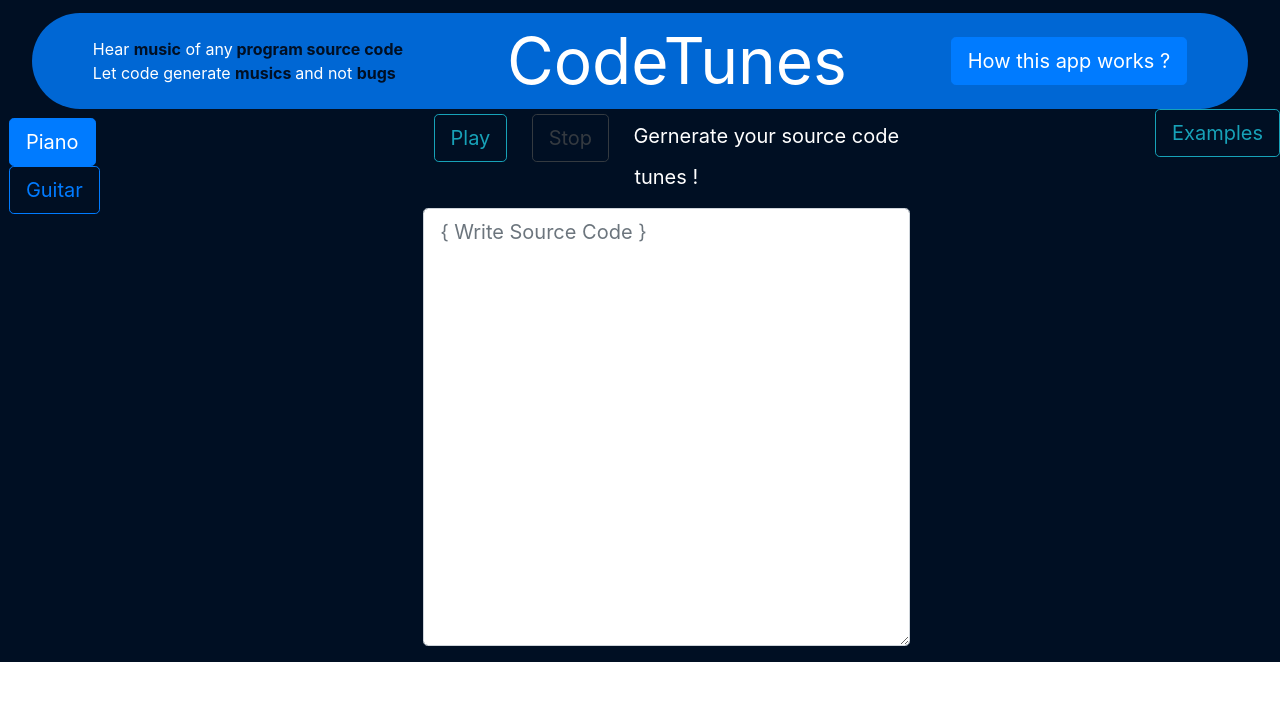
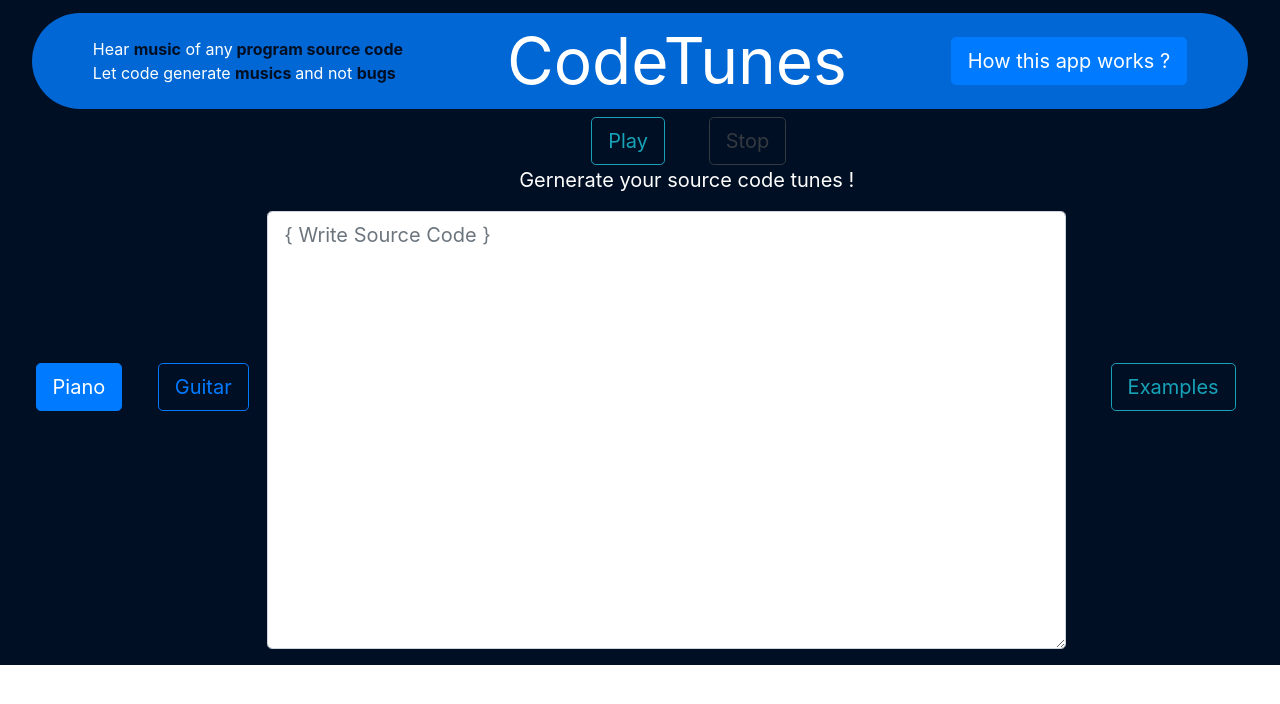
Before and after one commit to kishanpatel22/codetunes, a React (Create React App) app: page / in a window 1280 px wide. Shown: the top 704 px of the page. Built offline with nearby package versions, Linux system fonts and the light colour scheme.

Commit message:
styling done

```diff
--- a/src/Program.js
+++ b/src/Program.js
@@ -1,4 +1,28 @@
 const Program = {
+'holyC' :
+`
+/*qsort: sort v[left]...v[right] into increasing order*/
+void qsort(int v[], int left, int right){
+
+    int i, last;
+
+    /*do nothing if array has less than 2 elements*/
+    if(left >= right)
+      return;
+
+    swap(v, left, (left + right) / 2);
+    last = left;
+
+    /*partition*/
+    for(i = left + 1; i <= right; i++)
+      if(v[i] < v[left])
+        swap(v, ++last, i);
+
+    swap(v, left, last);  /*reset partition element*/
+    qsort(v, left, last - 1);
+    qsort(v, last + 1, right);
+}
+`,
 
 'nodejs' :
 `let express     = require('express'),
@@ -20,7 +44,7 @@ app.listen(PORT, IP, function() {
     console.log('The server has been started !');
 });`,
 
-'React' :
+'react' :
 `export default function App() {
     return (
         <Router>
--- a/src/SourceCode.js
+++ b/src/SourceCode.js
@@ -88,28 +88,36 @@ class SourceCode extends Component {
 
         return (
             <div className="flex-container" style={{display: 'flex'}}>
-                <div>
+                <div style={{display: 'flex'}}>
                     <div className="code-content1">
                         <Button variant={piano_style} onClick={this.selectPiano} size="lg" > Piano </Button>
+                    </div>
+                    <div className="code-content1">
                         <Button variant={guitar_style} onClick={this.selectGuitar} size="lg" > Guitar </Button>
                     </div>
                 </div>
-                <div>
+                <div className="code-content2">
                     <Form>
                         <Form.Group controlId="exampleForm.ControlTextarea1">
                             <p style={{ marginTop: '1%', color: 'white', fontSize: '20px', textAlign: 'center'}}>
+                                <div className="code-content2-items">
                                     <Button variant="outline-info" size="lg" onClick={this.play} > Play </Button>
+                                </div>
+                                <div className="code-content2-items">
                                     <Button style={{ marginLeft:'5%'}} variant="outline-dark"
                                                      onClick={this.stop} size="lg"> Stop </Button>
+                                </div>
+                                <div>
                                     <span style={{marginLeft:'5%'}}>
                                         Gernerate your source code tunes !
                                     </span>
+                                </div>
                             </p>
                             {program_input}
                         </Form.Group>
                      </Form>
                 </div>
-                <div>
+                <div className="code-content3">
                     <Button variant="outline-info" size="lg" onClick={this.handleShow}>
 					    Examples
                     </Button>
@@ -122,12 +130,15 @@ class SourceCode extends Component {
                         </Modal.Title>
 					</Modal.Header>
 					<Modal.Body>
+                        <Button variant="light" size="lg" block  onClick={() => this.updateInputBox('holyC')} >
+                            <Example name="Holy C" code={Program['holyC']}/>
+                        </Button>
                         <Button variant="light" size="lg" block  onClick={() => this.updateInputBox('nodejs')} >
                             <Example name="NodeJS Server" code={Program['nodejs']}/>
                         </Button>
                         <br/>
-                        <Button variant="light" size="lg" block  onClick={() => this.updateInputBox('React')} >
-                            <Example name="React" code={Program['React']}/>
+                        <Button variant="light" size="lg" block  onClick={() => this.updateInputBox('react')} >
+                            <Example name="React" code={Program['react']}/>
                         </Button>
                     </Modal.Body>
 					<Modal.Footer>
--- a/src/Styles.css
+++ b/src/Styles.css
@@ -1,4 +1,4 @@
-@media screen and (max-width: 800px) {
+@media screen and (max-width: 850px) {
     .flex-container {
         flex-direction: column;
         align-items: center;
@@ -14,7 +14,15 @@
         padding-bottom: 4%;
     }
     .code-content1 {
-        margin: 5%;
+        padding: 5%;
+    }
+    .code-content2 {
+        height: 100%;
+        width: 95%;
+    }
+    .code-content2-items {
+        display: inline-block;
+        padding-left: 25px;
     }
 }
 
@@ -34,6 +42,18 @@
         padding-right: 5%;
     }
     .code-content1 {
-        margin: 5%;
+        margin: auto;
+        margin-left: 20%;
+    }
+    .code-content2 {
+        margin-left: 7%;
+        flex: 0.9;
+    }
+    .code-content2-items {
+        display: inline-block;
+        padding-left: 5%;
+    }
+    .code-content3 {
+        margin: auto;
     }
 }
```
Also changed, not shown: 1 other file (tests, documents, lock files or other folders). Lines whose indentation alone changed are shown as unchanged.
